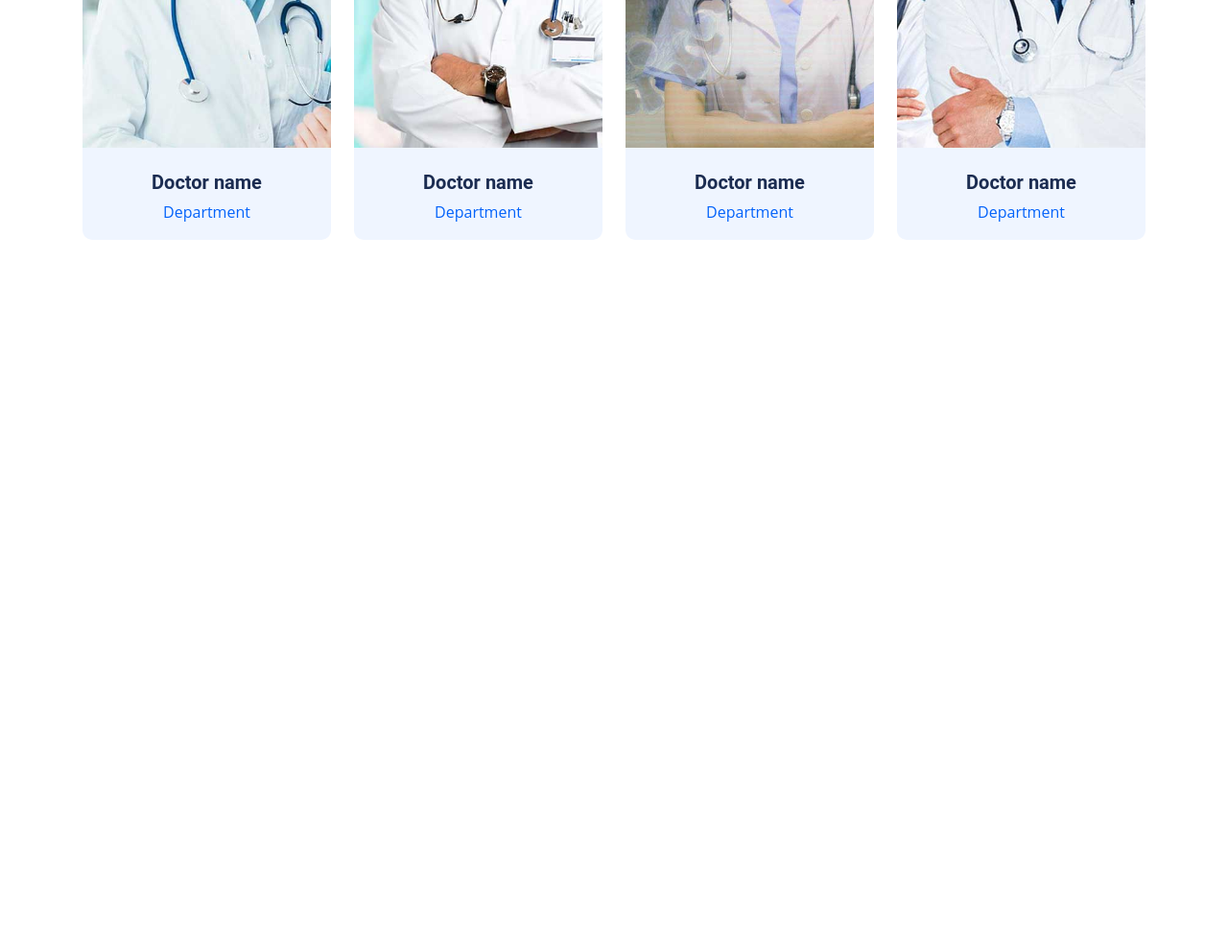
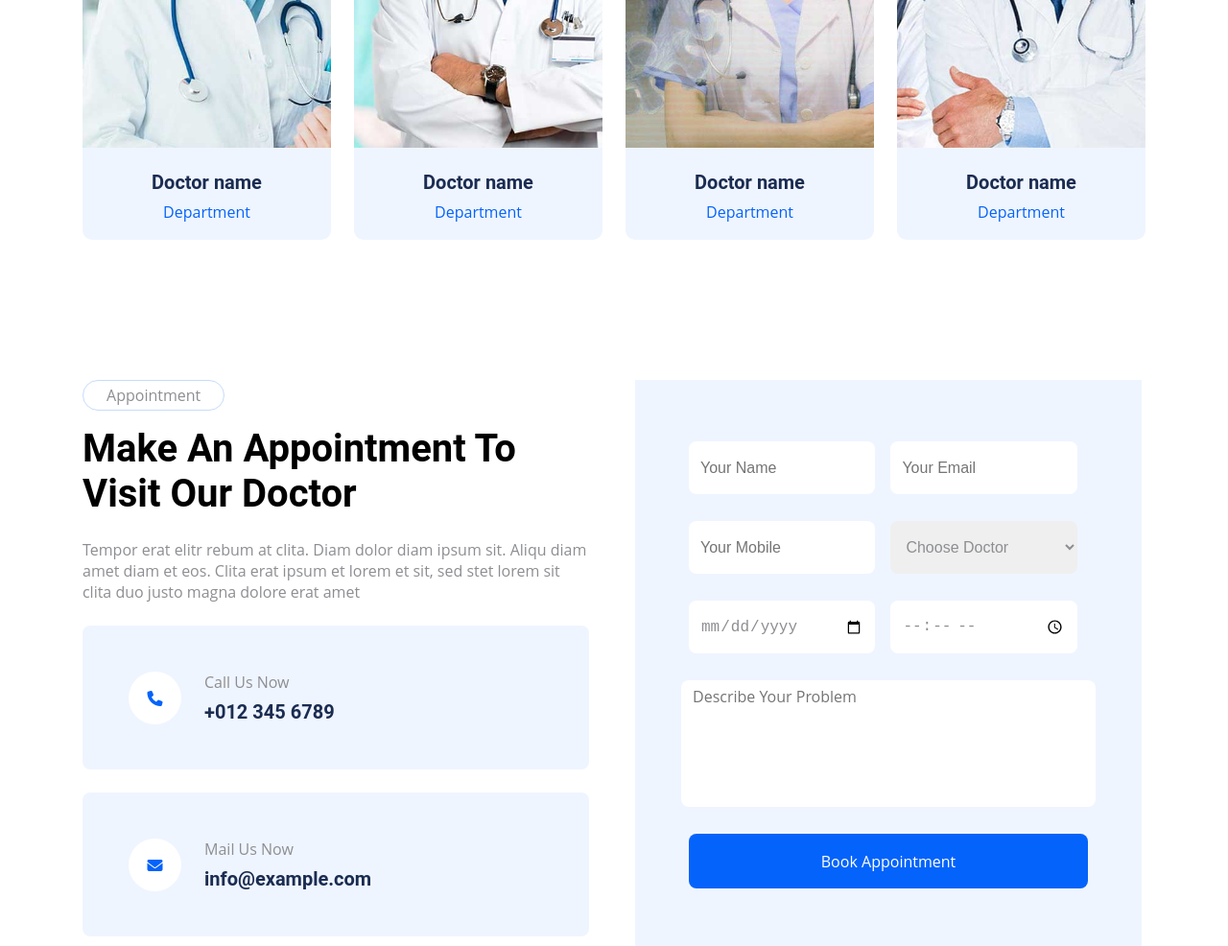
Before and after one commit to Hafeez-Programmer/Klinik-Website, a plain HTML site: page index.html in a window 1280 px wide. Shown: the part 3566-4552 px from the top of the page at 96% size. Before the commit the page ends 3866 px from the top, so only its background shows below. Drawn offline with Linux system fonts and the light colour scheme; a web font is replaced by a local one.

Commit message:
Appointment section completed

```diff
--- a/index.html
+++ b/index.html
@@ -302,5 +302,66 @@
             </div>
         </div>
     </div>
+    <!-- team end  -->
+    <!-- appoitment start  -->
+    <div class="appointment-primary">
+        <div id="appointment-content" class="appointment-item">
+            <p id="appointment-title">Appointment</p>
+            <h1>Make An Appointment To Visit Our Doctor</h1>
+            <p id="appointment-para">Tempor erat elitr rebum at clita. Diam dolor diam ipsum sit. Aliqu diam amet diam et eos. Clita erat ipsum et lorem et sit, sed stet lorem sit clita duo justo magna dolore erat amet</p>
+            <div class="appointment-content-contact">
+                <div class="appointment-icon">
+                    <i class="fa-solid fa-phone"></i>
+                </div>
+                <div class="appointment-contact">
+                    <p>Call Us Now</p>
+                    <h5>+012 345 6789</h5>
+                </div>
+            </div>
+            <div class="appointment-content-contact" style="margin-bottom: 0px;">
+                <div class="appointment-icon">
+                    <i class="fa-solid fa-envelope"></i>
+                </div>
+                <div class="appointment-contact">
+                    <p>Mail Us Now</p>
+                    <h5>info@example.com</h5>
+                </div>
+            </div>
+        </div>
+        <div class="appointment-item">
+            <div id="appointment-form">
+                <div class="form-input">
+                    <input type="text" placeholder="Your Name">
+                </div>
+                <div class="form-input">
+                    <input type="text" placeholder="Your Email">
+                </div>
+                <div class="form-input">
+                    <input type="text" placeholder="Your Mobile">
+                </div>
+                <div class="form-input">
+                    <select name="doctors" required>
+                        <option disabled selected hidden>Choose Doctor</option>
+                        <option value="1">Doctor 1</option>
+                        <option value="2">Doctor 2</option>
+                        <option value="3">Doctor 3</option>
+                    </select>
+                </div>
+                <div class="form-input">
+                    <input type="date" placeholder="Choose Date">
+                </div>
+                <div class="form-input">
+                    <input type="time" placeholder="Choose Date">
+                </div>
+                <div id="text-box">
+                    <textarea name="#" placeholder="Describe Your Problem"></textarea>
+                </div>
+                <div id="appointment-book">
+                    <button>Book Appointment</button>
+                </div>
+            </div>
+        </div>
+    </div>
+    <!-- appoitment end  -->
 </body>
 </html>
--- a/style.css
+++ b/style.css
@@ -495,7 +495,6 @@ a {
 }
 .team-image {
     height: 80%;
-    background-color: blue;
     background-size:cover;
     border-radius: 10px 10px 0px 0px;
 }
@@ -520,3 +519,152 @@ a {
     margin-bottom: 16px;
     box-sizing: border-box;
 }
+/* team end  */
+/* appointment start  */
+.appointment-primary {
+    height: 590px;
+    width: 90%;
+    padding: 48px 62px;
+    display: flex;
+}
+.appointment-item {
+    height: 100%;
+    width: 100%;
+    margin-top: 48px;
+    padding: 0px 24px;
+    box-sizing: border-box;
+}
+#appointment-title {
+    font-family: "Open Sans",sans-serif;
+    padding: 4px 24px;
+    box-sizing: border-box;
+    display: inline-block;
+    color: #8D8E92;
+    border: 1px solid #C7DCFB;
+    border-radius: 50rem;
+    box-sizing: border-box;
+    margin-bottom: 16px;
+}
+#appointment-content h1 {
+    font-family: Roboto,sans-serif;
+    margin-bottom: 24px;
+    box-sizing: border-box;
+    font-size: 40px;
+}
+#appointment-para {
+    font-family: "Open Sans",sans-serif;
+    color: #8D8E92;
+    margin-bottom: 24px;
+}
+.appointment-content-contact {
+    height: 150px;
+    padding: 48px;
+    margin-bottom: 24px;
+    box-sizing: border-box;
+    display: flex;
+    background-color: #eff5ff;
+    border-radius: 8px;
+}
+.appointment-icon {
+    height: 55px;
+    width: 55px;
+    background-color: white;
+    border-radius: 50%;
+    display: flex;
+    align-items: center;
+    justify-content: center;
+    color: #0463FA;
+}
+.appointment-contact {
+    display: inline-block;
+    margin-left: 24px;
+    background-color: #eff5ff;
+}
+.appointment-contact p {
+    font-family: "Open Sans",sans-serif;
+    color: #8D8E92;
+    margin-bottom: 8px;
+}
+.appointment-contact h5 {
+    font-family: Roboto,sans-serif;
+    font-size: 20px;
+    color: #1B2C51;
+}
+#appointment-form {
+    height: 100%;
+    width: 100%;
+    box-sizing: border-box;
+    padding: 48px;
+    display: flex;
+    flex-wrap: wrap;
+    background-color: #eff5ff;
+}
+.form-input {
+    height: 55px;
+    width: 45%;
+    margin-top: 16px;
+    padding: 0px 8px;
+}
+.form-input input {
+    height: 55px;
+    box-sizing: border-box;
+    border: none;
+    width: 100%;
+    padding: 6px 12px;
+    color: #8D8E92;
+    font-size: 1rem;
+    font-weight: 400;
+    border-radius: 8px;
+}
+.form-input select {
+    height: 55px;
+    box-sizing: border-box;
+    border: none;
+    width: 100%;
+    padding: 6px 12px;
+    color: #8D8E92;
+    font-size: 1rem;
+    font-weight: 400;
+    border-radius: 8px;
+}
+#text-box {
+    height: 132px;
+    box-sizing: border-box;
+    width: 100%;
+    margin-top: 16px;
+    padding: 6px 12px;
+    border-radius: 8px;
+    background-color: white;
+}
+#text-box textarea {
+    box-sizing: border-box;
+    height: 100%;
+    width: 100%;
+    border: none;
+    resize: none;
+    font-family: "Open Sans",sans-serif;
+    font-size: 16px;
+}
+#appointment-book {
+    height: 57px;
+    width: 100%;
+    margin-top: 16px;
+    padding: 0px 8px;
+}
+#appointment-book button {
+    box-sizing: border-box;
+    height: 100%;
+    width: 100%;
+    font-family: "Open Sans",sans-serif;
+    font-size: 16px;
+    padding: 16px 12px;
+    border-radius: 8px;
+    border: none;
+    background-color: #0463FA;
+    color: white;
+    transition: all 0.5s;
+}
+#appointment-book button:hover {
+    background-color: rgba(0, 0, 255, 0.9)
+}
+/* appointment end  */
```
